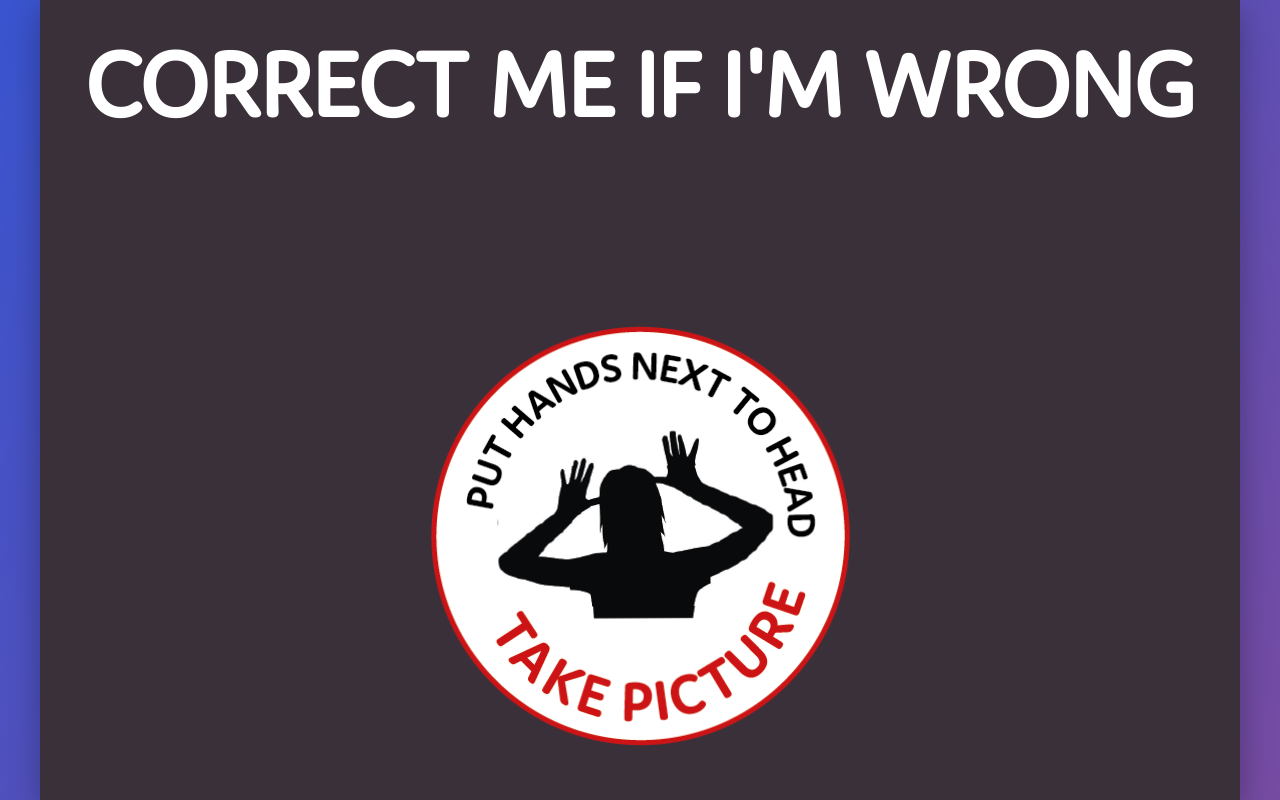
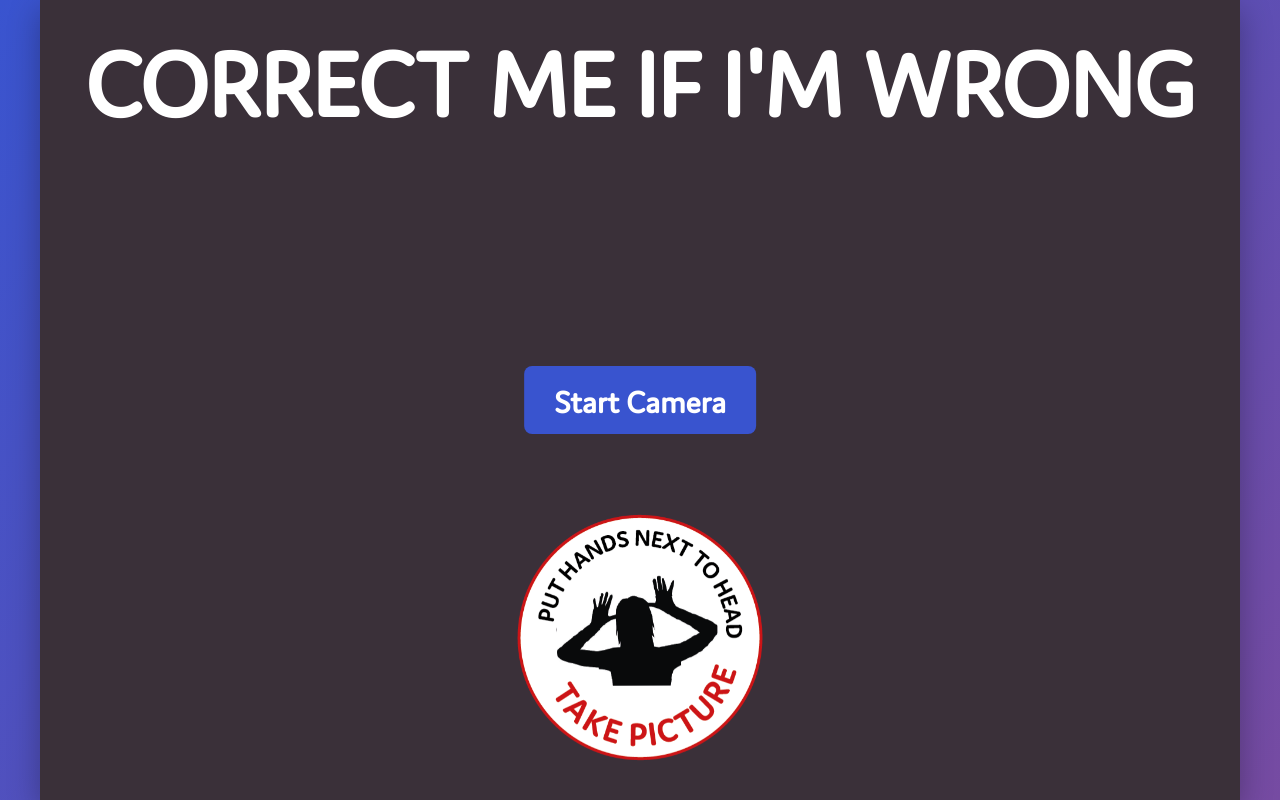
Before and after one commit to responsibleIT/fashion-police, a Flask app: page / in a window 1280 px wide. Run offline with Flask 3, Linux system fonts and the light colour scheme; some libraries are stand-ins or nearby versions.

Commit message:
updated btn size

```diff
--- a/static/css/camera.css
+++ b/static/css/camera.css
@@ -125,7 +125,10 @@ canvas {
 
 .instruction {
   z-index: 10000;
-  width: 40%;
+  width: calc(500px - clamp(0px, 20vw, 400px));
+  min-width: 200px;
+  aspect-ratio: 1/1;
+  padding: unset;
   position: fixed;
   bottom: 5%;
   left: 50%;
@@ -138,6 +141,7 @@ canvas {
 }
 
 .instruction img {
+  width: 100%;
   animation: pulse 6s 1s ease infinite;
 }
 
```
